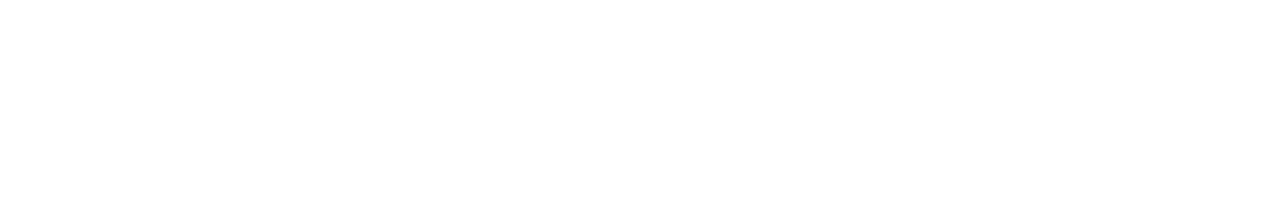
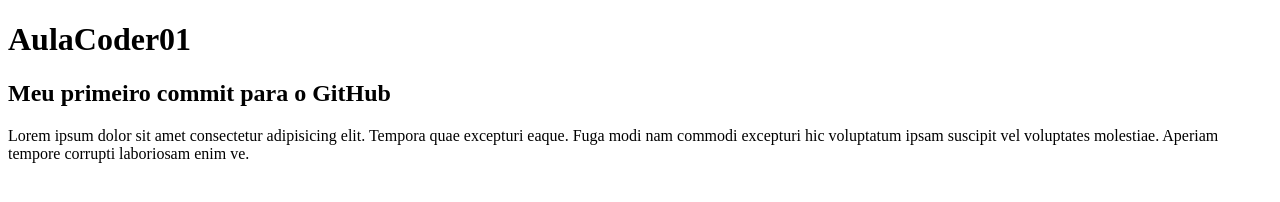
Before and after one commit to jonathanmenino/aulacoder01, a plain HTML site: page index.html in a window 1280 px wide. Drawn offline with Linux system fonts and the light colour scheme.

Commit message:
Meu terceiro commit

```diff
--- a/index.html
+++ b/index.html
@@ -5,5 +5,14 @@
     <meta name="viewport" content="width=device-width, initial-scale=1.0" />
     <title>AulaCoder01</title>
   </head>
-  <body></body>
+  <body>
+    <h1>AulaCoder01</h1>
+    <h2>Meu primeiro commit para o GitHub</h2>
+    <p>
+      Lorem ipsum dolor sit amet consectetur adipisicing elit. Tempora quae
+      excepturi eaque. Fuga modi nam commodi excepturi hic voluptatum ipsam
+      suscipit vel voluptates molestiae. Aperiam tempore corrupti laboriosam
+      enim ve.
+    </p>
+  </body>
 </html>
```
